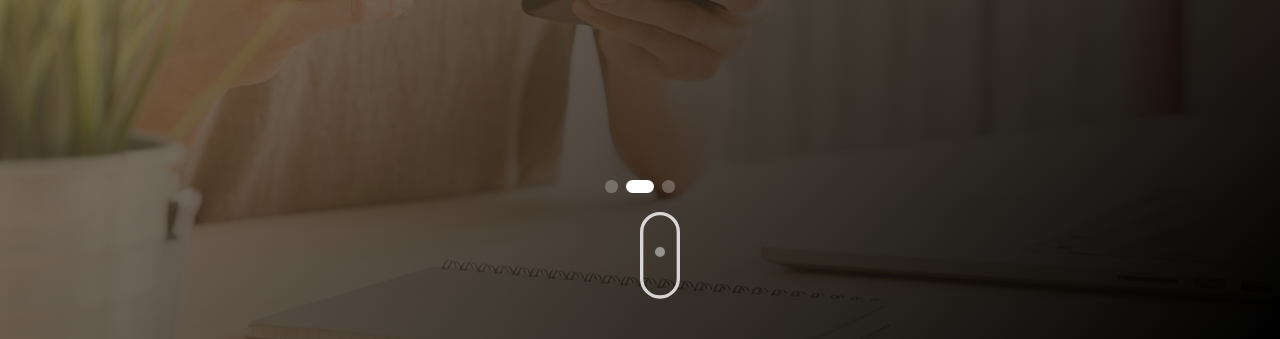
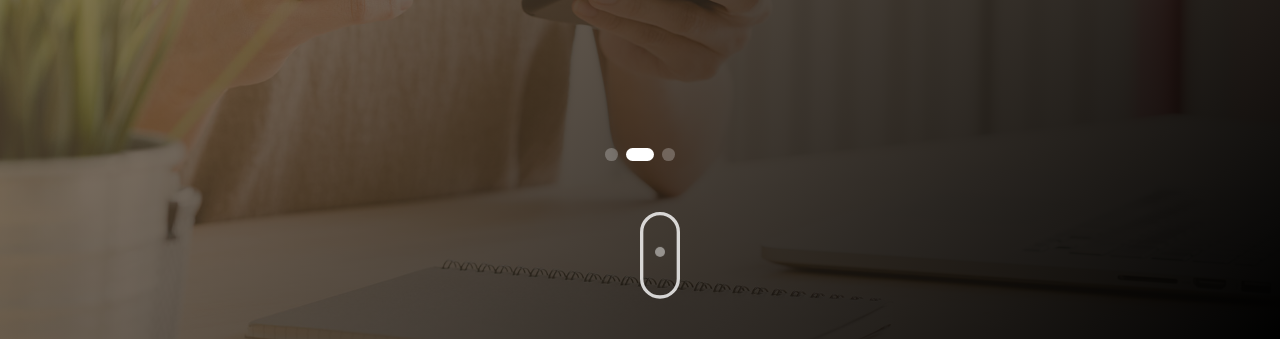
Before and after one commit to Zeeshanay313/banker1, a plain HTML site: page index.html in a window 1280 px wide. Shown: the part 461-800 px from the top of the page. Drawn offline with nearby package versions, Linux system fonts and the light colour scheme.

Commit message:
Update style.css

```diff
--- a/style.css
+++ b/style.css
@@ -162,7 +162,7 @@ body {
 /* 1. Carousel dots wrapper */
 .carousel-indicators {
   position: absolute;
-  bottom: 8rem;               /* distance from bottom */
+  bottom: 10rem !important;               /* distance from bottom */
   transform: translateX(-50%);/* center shift */
   display: flex;
   gap: 0.5rem;
```
